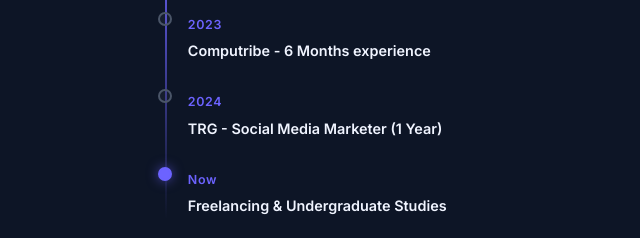
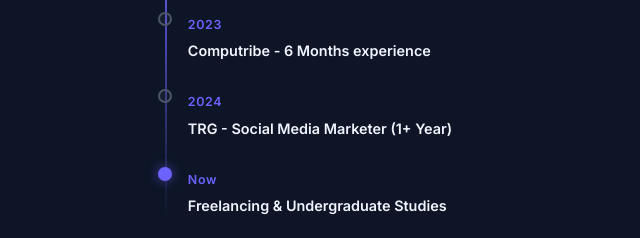
Before and after one commit to Muhammad-Umair488/Portfolio, a plain HTML site: page index.html in a window 1280 px wide. Shown: the part 1915-2153 px from the top of the page, 415-1055 px from the left. Drawn offline with Linux system fonts and the light colour scheme.

Commit message:
Fix typo in job experience duration

```diff
--- a/index.html
+++ b/index.html
@@ -195,7 +195,7 @@
               <div class="tl-dot"></div>
               <div class="tl-content">
                 <span class="tl-date">2024</span>
-                <h4>TRG - Social Media Marketer (1 Year)</h4>
+                <h4>TRG - Social Media Marketer (1+ Year)</h4>
               </div>
             </div>
             <div class="timeline-item active">
```
